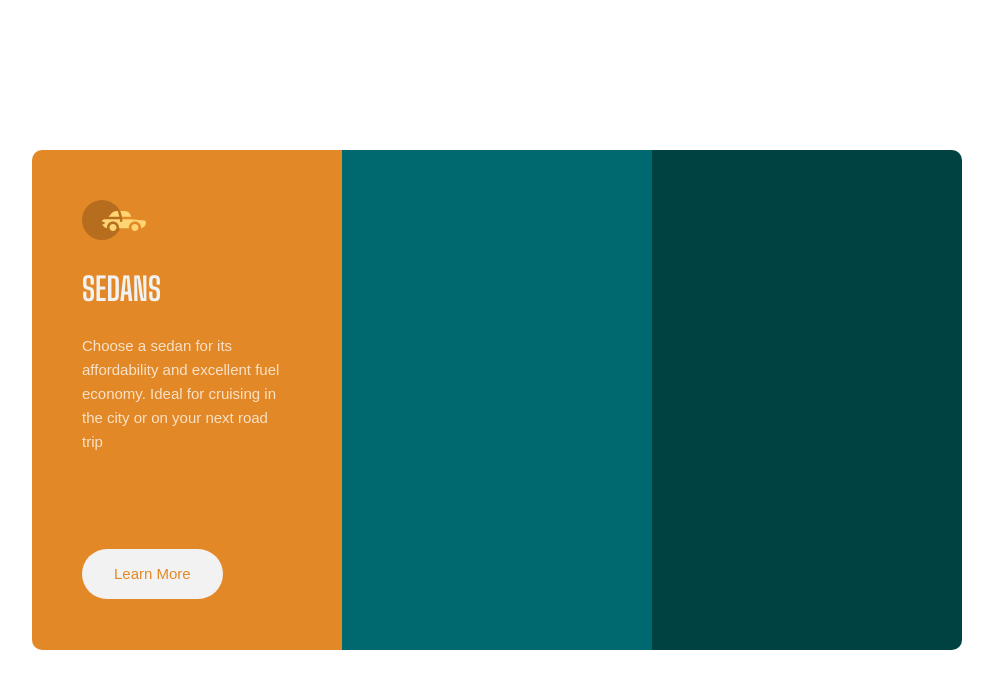
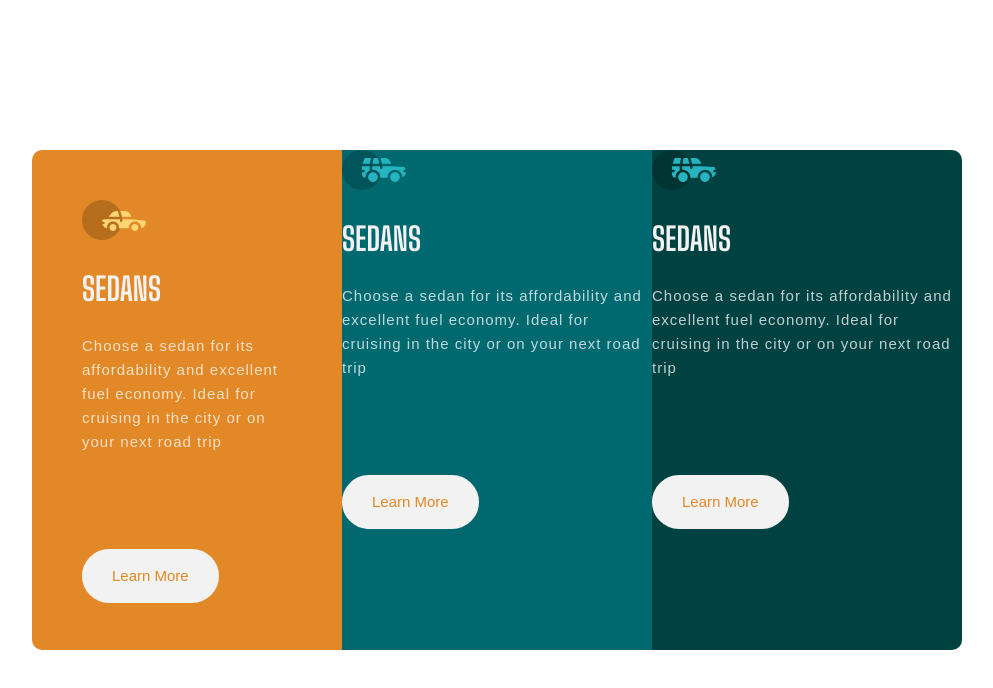
Before and after one commit to Herrius/3-column-preview-card-component, a plain HTML site: page index.html in a window 1280 px wide. Shown: the whole page, without its empty margins (143-1136 px from the left). Drawn offline with nearby package versions, Linux system fonts and the light colour scheme; a web font is replaced by a local one.

Commit message:
configuracion de fuentes

```diff
--- a/index.html
+++ b/index.html
@@ -1,5 +1,6 @@
 <!DOCTYPE html>
 <html lang="es">
+
 <head>
     <meta charset="UTF-8">
     <meta http-equiv="X-UA-Compatible" content="IE=edge">
@@ -9,6 +10,7 @@
     <link rel="stylesheet" href="https://necolas.github.io/normalize.css/8.0.1/normalize.css">
     <link rel="stylesheet" href="style/style.css">
 </head>
+
 <body>
     <div class="container">
         <span class="square item-1">
@@ -20,8 +22,23 @@
             </p>
             <a href="#">Learn More</a>
         </span>
-        <span class="square item-2"></span>
-        <span class="square item-3"></span>
+        <span class="square item-2">
+            <img src="images/icon-suvs.svg" alt="">
+            <h2>SEDANS</h2>
+            <p>Choose a sedan for its affordability and excellent fuel economy. Ideal for cruising in the city or on
+                your next road trip
+            </p>
+            <a href="#">Learn More</a>
+        </span>
+        <span class="square item-3">
+            <img src="images/icon-suvs.svg" alt="">
+            <h2>SEDANS</h2>
+            <p>Choose a sedan for its affordability and excellent fuel economy. Ideal for cruising in the city or on
+                your next road trip
+            </p>
+            <a href="#">Learn More</a>
+        </span>
     </div>
 </body>
+
 </html>
--- a/style/style.css
+++ b/style/style.css
@@ -23,7 +23,7 @@
     --title-font : 'Big Shoulders Display', sans-serif;
     --line-height:24px
 }
-*,*::before,*::after{
+*,*:before,*:after{
     box-sizing: border-box;
 
 }
@@ -82,6 +82,7 @@ p{
     color: var(--white);
     line-height: var(--line-height);
     font-weight: var(--text-weights);
+    letter-spacing: 1px;
 }
 h2{
     font-size: 2rem;
@@ -95,8 +96,15 @@ a{
     margin-top: 5rem;
     text-decoration: none;
     background: var(--gray);
-    padding: 1rem 2rem;
+    padding: 1rem 1.75rem;
     color: var(--orange);
     font-family: var(--text-font);
     border-radius: 2rem;
+    border: 2px solid var(--gray)
 }
+a:hover{
+    background: transparent;
+    color: var(--gray);
+    border: 2px solid var(--gray)
+
+}
```
